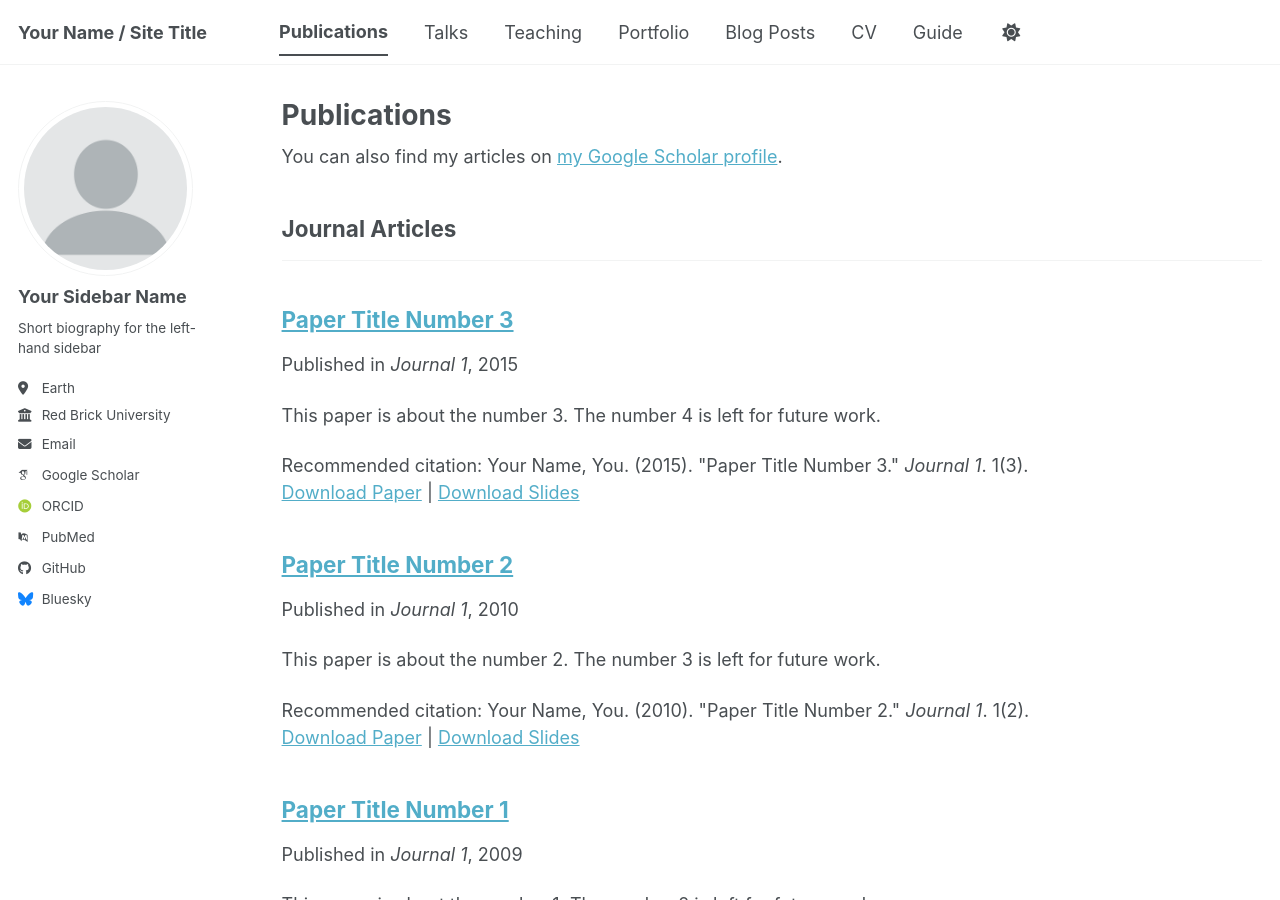
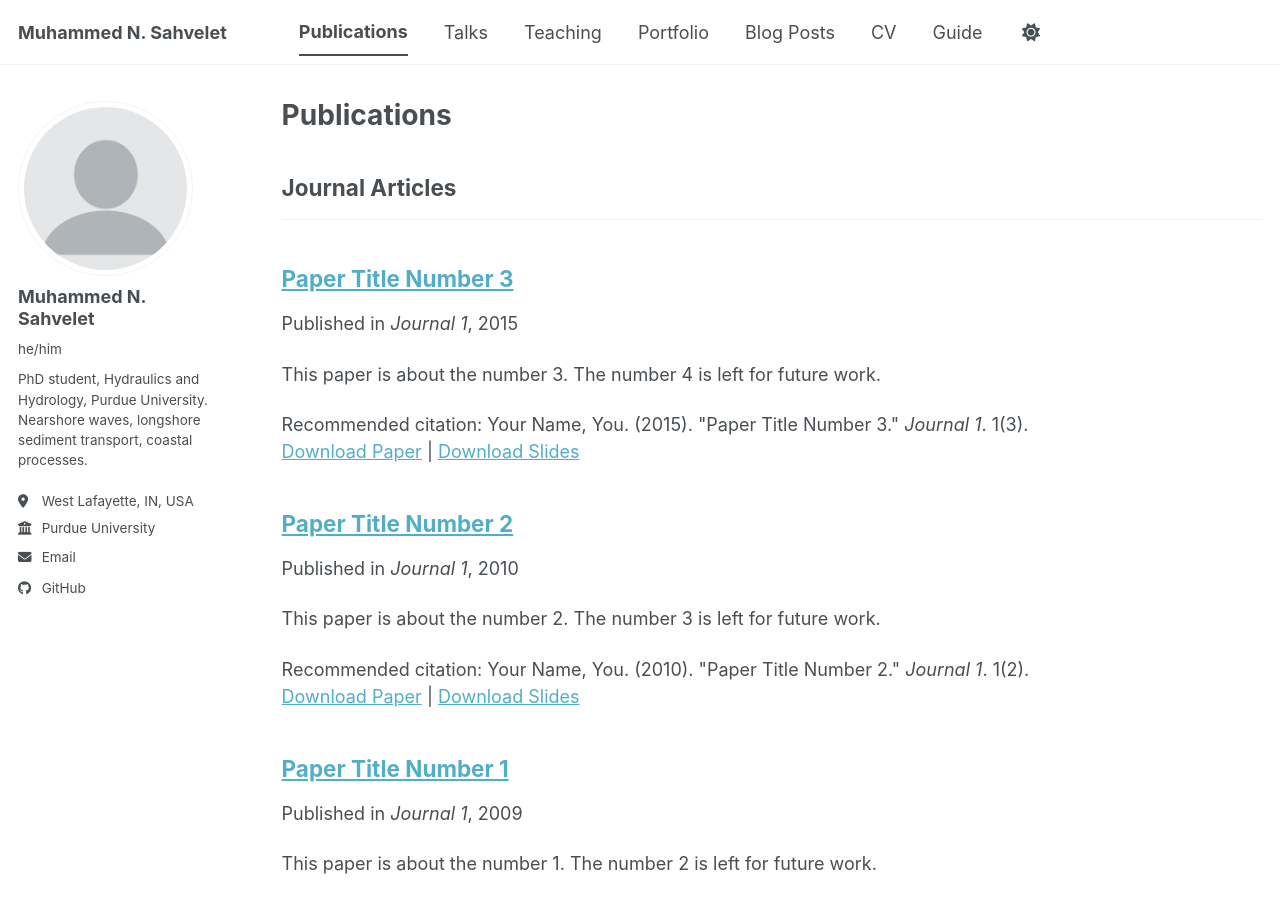
Before and after one commit to mnsahvelet/mnsahvelet.github.io, a Jekyll site: the page built from _pages/publications.html, in a window 1280 px wide and 900 px high. Built offline with Jekyll 4.4.1, drawn with Linux system fonts in a browser that asks for light colours; some web fonts are replaced; a script bundle is joined from its source files by our own code; library files that are not in the unit come from our copies; some of the changed lines change nothing that is shown; some of the changed text lies outside the part shown.

Commit message:
Revise site configuration and author details
Update personal information and site settings in _config.yml

```diff
--- a/_config.yml
+++ b/_config.yml
@@ -1,170 +1,126 @@
 # Welcome to Jekyll!
-#
-# This config file is meant for settings that affect your entire site, values
-# which you are expected to set up once and rarely need to edit after that.
-# For technical reasons, this file is *NOT* reloaded automatically when you use
-# `jekyll serve -l -H localhost`. If you change this file, please restart the
-# server process.
+# Academic Pages configuration for mnsahvelet.github.io
 
 # Basic Site Settings
 locale                   : "en-US"
-site_theme               : "default" # The available themes options are "default", "air", "sunrise", "mint", "dirt" and "contrast"
-title                    : "Your Name / Site Title"
+site_theme               : "default"   # "default", "air", "sunrise", "mint", "dirt", "contrast"
+title                    : "Muhammed N. Sahvelet"
 title_separator          : "-"
-name                     : &name "Your Name"
-description              : &description "Your Name's academic portfolio"   # Update this with a general description of your site, this is the default if not overridden by a page
-url                      : https://academicpages.github.io # The base hostname & protocol for your site e.g. "https://[your GitHub username].github.io",
-                                                           # or if you already have some other page hosted on Github then use "https://[your GitHub username].github.io/[Your Repo Name]"
-baseurl                  : "" # the subpath of your site, e.g. "/blog"
-repository               : "academicpages/academicpages.github.io"
+name                     : &name "Muhammed N. Sahvelet"
+description              : &description "PhD student in Hydraulics and Hydrology at Purdue University. Research interests include nearshore wave transformation, longshore sediment transport, and coastal modeling."
 
-# Site Author - The following control what appear as part of the author content on the side bar.
-#               If a field is blank the icon and link will not appear, otherwise it will be shown.
-#               Additional customization can be done by editing /_includes/author-profile.html
+url                      : "https://mnsahvelet.github.io"
+baseurl                  : ""
+repository               : "mnsahvelet/mnsahvelet.github.io"
+
+# Site Author (sidebar)
 author:
-  # Biographic information
-  avatar           : "profile.png"
-  name             : "Your Sidebar Name"
-  pronouns         : # example: "she/her"
-  bio              : "Short biography for the left-hand sidebar"
-  location         : "Earth"
-  employer         : "Red Brick University"
-  uri              : # URL
-  email            : "none@example.org"
+  avatar           : "profile.png"   # put your image in /images/profile.png
+  name             : "Muhammed N. Sahvelet"
+  pronouns         : "he/him"
+  bio              : "PhD student, Hydraulics and Hydrology, Purdue University. Nearshore waves, longshore sediment transport, coastal processes."
+  location         : "West Lafayette, IN, USA"
+  employer         : "Purdue University"
+  uri              :
+  email            : "msahvele@purdue.edu"
 
-  # Academic websites
-  academia         : # URL
-  arxiv            : # URL - Update with the correct link to your profile
-  googlescholar    : "https://scholar.google.com/citations?user=PS_CX0AAAAAJ"
-  inspire-hep      : # URL
-  impactstory      : # URL
-  orcid            : "https://orcid.org/yourorcidurl"
-  semantic         : # URL
-  ssrn             : # URL
-  pubmed           : "https://www.ncbi.nlm.nih.gov/pubmed/?term=john+snow"
-  researchgate     : # URL
-  scopus           : # URL
-  zotero           : # URL
+  # Academic websites (add later if you want)
+  academia         :
+  arxiv            :
+  googlescholar    :
+  inspire-hep      :
+  impactstory      :
+  orcid            :
+  semantic         :
+  ssrn             :
+  pubmed           :
+  researchgate     :
+  scopus           :
+  zotero           :
 
+  # Code and software
+  github           : "mnsahvelet"
+  bitbucket        :
+  codepen          :
+  dribbble         :
+  kaggle           :
+  stackoverflow    :
 
-  # Repositories and software development
-  bitbucket        : # Username - Update with your username on the site
-  codepen          : # Username
-  dribbble         : # Username
-  github           : "academicpages"
-  kaggle           : # Username
-  stackoverflow    : # User number or user number and name (i.e., use "1" or "1/jeff-atwood")
+  # Social media (optional)
+  bluesky          :
+  facebook         :
+  flickr           :
+  instagram        :
+  linkedin         :
+  mastodon         :
+  medium           :
+  pinterest        :
+  soundcloud       :
+  telegram         :
+  tumblr           :
+  twitter          :
+  weibo            :
+  wikipedia        :
+  xing             :
+  youtube          :
+  zhihu            :
 
-  # Social media
-  artstation       : # Username
-  bluesky          : "bsky.app" # Replace this with you Bluesky username
-  facebook         : # Username
-  flickr           : # Username
-  foursquare       : # Username
-  goodreads        : # Username
-  google_plus      : # Username
-  keybase          : # Username
-  instagram        : # Username
-  lastfm           : # Username
-  linkedin         : # Username
-  mastodon         : # URL
-  medium           : # URL
-  pinterest        : # Username
-  soundcloud       : # Username
-  steam            : # Username
-  telegram         : # URL
-  tumblr           : # Username
-  twitter          : # Username for X / Twitter
-  vine             : # Username
-  weibo            : # Username
-  wikipedia        : # Username
-  xing             : # Username
-  youtube          : # Username
-  zhihu            : # Username
-
-# Publication Category - The following the list of publication categories and their headings
+# Publication categories
 publication_category:
   books:
-    title: 'Books'
+    title: "Books"
   manuscripts:
-    title: 'Journal Articles'
+    title: "Journal Articles"
   conferences:
-    title: 'Conference Papers'
+    title: "Conference Papers"
 
 # Site Settings
-teaser                   :  # filename of teaser fallback teaser image placed in /images/ for social media previews
-breadcrumbs              : false # true, false (default)
+teaser                   :
+breadcrumbs              : false
 words_per_minute         : 160
 future                   : true
-read_more                : "disabled" # if enabled, adds "Read more" links to excerpts
-talkmap_link             : false      #change to true to add link to talkmap on talks page
+read_more                : "disabled"
+talkmap_link             : false
+
 comments:
-  provider               : # false (default), "disqus", "discourse", "facebook", "google-plus", "staticman", "custom"
-  disqus:
-    shortname            :
-  discourse:
-    server               : # https://meta.discourse.org/t/embedding-discourse-comments-via-javascript/31963 , e.g.: meta.discourse.org
-  facebook:
-    appid                :
-    num_posts            : # 5 (default)
-    colorscheme          : # "light" (default), "dark"
-staticman:
-  allowedFields          : ['name', 'email', 'url', 'message']
-  branch                 : "gh-pages" # "master", "gh-pages"
-  commitMessage          : "New comment."
-  filename               : comment-{@timestamp}
-  format                 : "yml"
-  moderation             : true
-  path                   : "_data/comments/{options.slug}"
-  requiredFields         : ['name', 'email', 'message']
-  transforms:
-    email                : "md5"
-  generatedFields:
-    date:
-      type               : "date"
-      options:
-        format           : "iso8601" # "iso8601" (default), "timestamp-seconds", "timestamp-milliseconds"
+  provider               :
+
 atom_feed:
-  hide                   : false     # change to true to hide the RSS feed in the footer
-  path                   : # blank (default) uses feed.xml
+  hide                   : false
+  path                   :
 
-
-# SEO Related
+# SEO
 google_site_verification :
 bing_site_verification   :
 alexa_site_verification  :
 yandex_site_verification :
 
-
 # Social Sharing
 twitter:
-  username               : &twitter
+  username               :
 facebook:
   username               :
   app_id                 :
   publisher              :
-og_image                 :  # Social media default site image
-og_description           :  # Social media default site image description
-# For specifying social profiles
-# - https://developers.google.com/structured-data/customize/social-profiles
+og_image                 :
+og_description           :
 social:
-  type                   : # Person or Organization (defaults to Person)
-  name                   : # If the user or organization name differs from the site's name
-  links: # An array of links to social media profiles
-
+  type                   :
+  name                   :
+  links:
 
 # Analytics
 analytics:
-  provider               :  "false" # false (default), "google", "google-universal", "google-analytics-4", "custom"
+  provider               : "false"
   google:
     tracking_id          :
-
 
 # Reading Files
 include:
   - .htaccess
   - _pages
   - files
+
 exclude:
   - "*.sublime-project"
   - "*.sublime-workspace"
@@ -192,12 +148,13 @@ exclude:
   - README
   - tmp
   - vendor
+
 keep_files:
   - .git
   - .svn
+
 encoding: "utf-8"
 markdown_ext: "markdown,mkdown,mkdn,mkd,md"
-
 
 # Conversion
 markdown: kramdown
@@ -205,7 +162,6 @@ highlighter: rouge
 lsi: false
 excerpt_separator: "\n\n"
 incremental: false
-
 
 # Markdown Processing
 kramdown:
@@ -218,8 +174,7 @@ kramdown:
   smart_quotes: lsquo,rsquo,ldquo,rdquo
   enable_coderay: false
 
-
-# These settings control the types of collections used by the template
+# Collections
 collections:
   teaching:
     output: true
@@ -234,10 +189,8 @@ collections:
     output: true
     permalink: /:collection/:path/
 
-
-# These settings control how pages and collections are included in the site
+# Defaults
 defaults:
-  # _posts
   - scope:
       path: ""
       type: posts
@@ -248,14 +201,14 @@ defaults:
       comments: true
       share: true
       related: true
-  # _pages
+
   - scope:
       path: ""
       type: pages
     values:
       layout: single
       author_profile: true
-  # _teaching
+
   - scope:
       path: ""
       type: teaching
@@ -264,7 +217,7 @@ defaults:
       author_profile: true
       share: true
       comments: true
-  # _publications
+
   - scope:
       path: ""
       type: publications
@@ -273,7 +226,7 @@ defaults:
       author_profile: true
       share: true
       comments: true
-  # _portfolio
+
   - scope:
       path: ""
       type: portfolio
@@ -282,7 +235,7 @@ defaults:
       author_profile: true
       share: true
       comment: true
-  # _talks
+
   - scope:
       path: ""
       type: talks
@@ -291,19 +244,14 @@ defaults:
       author_profile: true
       share: true
 
-
-# Sass/SCSS
+# Sass
 sass:
   sass_dir: _sass
-  style: compressed # https://sass-lang.com/documentation/file.SASS_REFERENCE.html#output_style
+  style: compressed
 
-
-# Outputting
+# Output
 permalink: /:categories/:title/
-# paginate: 5 # amount of posts to show
-# paginate_path: /page:num/
-timezone: Etc/UTC # https://en.wikipedia.org/wiki/List_of_tz_database_time_zones
-
+timezone: "America/Indiana/Indianapolis"
 
 # Plugins
 plugins:
@@ -314,7 +262,6 @@ plugins:
   - jekyll-redirect-from
   - jemoji
 
-# Mimic GitHub Pages with --safe
 whitelist:
   - jekyll-feed
   - jekyll-gist
@@ -323,38 +270,15 @@ whitelist:
   - jekyll-redirect-from
   - jemoji
 
-
 # Archives
-#  Type
-#  - GitHub Pages compatible archive pages built with Liquid ~> type: liquid (default)
-#  - Jekyll Archives plugin archive pages ~> type: jekyll-archives
-#  Path (examples)
-#  - Archive page should exist at path when using Liquid method or you can
-#    expect broken links (especially with breadcrumbs enabled)
-#  - <base_path>/tags/my-awesome-tag/index.html ~> path: /tags/
-#  - <base_path/categories/my-awesome-category/index.html ~> path: /categories/
-#  - <base_path/my-awesome-category/index.html ~> path: /
 category_archive:
   type: liquid
   path: /categories/
 tag_archive:
   type: liquid
   path: /tags/
-# https://github.com/jekyll/jekyll-archives
-# jekyll-archives:
-#   enabled:
-#     - categories
-#     - tags
-#   layouts:
-#     category: archive-taxonomy
-#     tag: archive-taxonomy
-#   permalinks:
-#     category: /categories/:name/
-#     tag: /tags/:name/
 
-
-# HTML Compression
-# - https://jch.penibelst.de/
+# HTML compression
 compress_html:
   clippings: all
   ignore:
```
